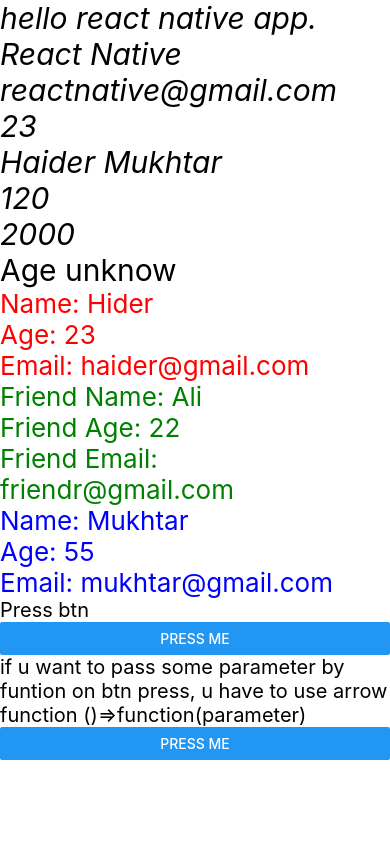
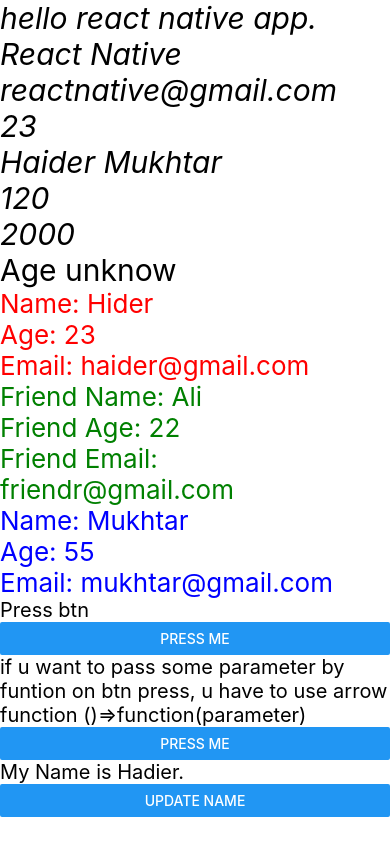
Before and after one commit to Haider-Mukhtar/ReactNative-Crafter, a React Native app: screen / in a window 390 px wide. Built offline with nearby package versions, Linux system fonts and the light colour scheme.

Commit message:
RNCrafter v0.0.5
State in React Native

```diff
--- a/App.js
+++ b/App.js
@@ -1,5 +1,5 @@
 import { Button, StyleSheet, Text, View } from 'react-native'
-import React from 'react'
+import React, { useState } from 'react'
 import MyFatherComponent from './components/MyFatherComponent';
 
 const App = () => {
@@ -9,12 +9,19 @@
   function name() {
     return "Haider Mukhtar";
   }
+
   function btn1() {
     console.warn("Hello u press a button")
   }
   function btn2(value) {
     console.warn("Hello " + value)
   }
+
+  const [fname, setFname] = useState("Hadier");
+  function updateName() {
+    setFname("Mukhtar")
+  }
+
   return (
     <View>
 
@@ -37,6 +44,10 @@
       <Button title="Press me" onPress={btn1}></Button>
       <Text style={{ fontSize: 20 }}>if u want to pass some parameter by funtion on btn press, u have to use arrow function ()=>function(parameter)</Text>
       <Button title="Press me" onPress={() => btn2("Haider")}></Button>
+
+      {/* state */}
+      <Text style={{ fontSize: 20 , color:'black'}}>My Name is {fname}.</Text>
+      <Button title="Update Name" onPress={updateName}></Button>
 
     </View>
   )
```
